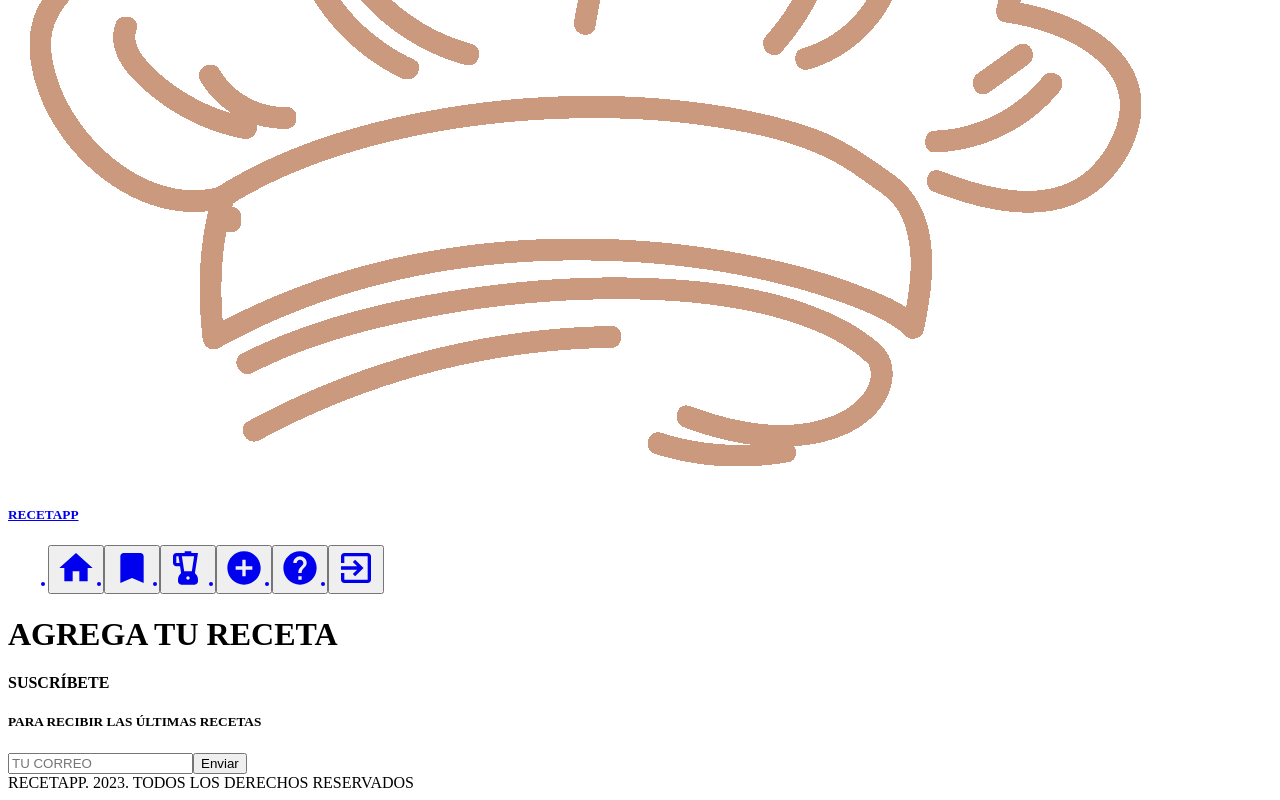
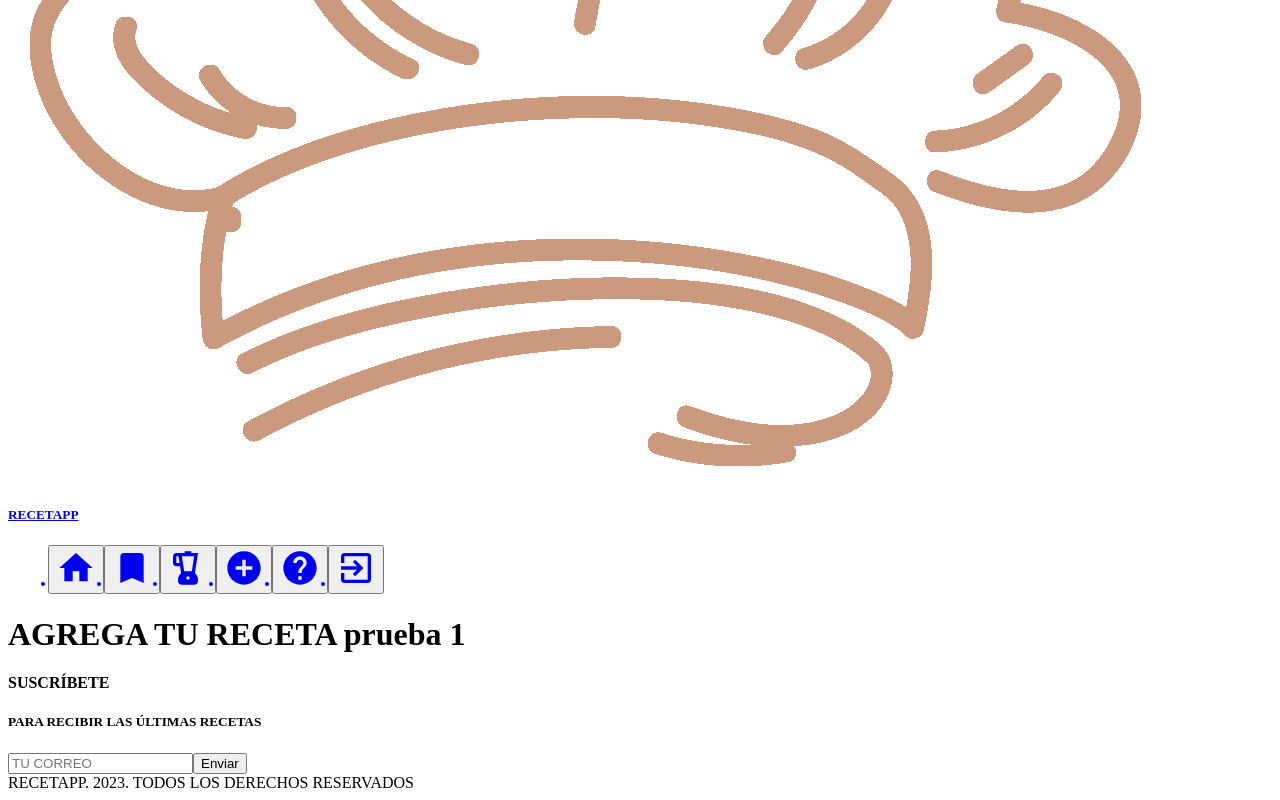
Before and after one commit to paaolaola/proyecto-final-gary-chesi-pao, a React (Vite) app: page /nueva-receta in a window 1280 px wide. Shown: the part 366-1166 px from the top of the page. Built offline with nearby package versions, Linux system fonts and the light colour scheme; the HTML template or start-up script is replaced by a standard one.

Commit message:
first commit gary

```diff
--- a/src/views/AgregarReceta.jsx
+++ b/src/views/AgregarReceta.jsx
@@ -4,7 +4,7 @@ const AgregarReceta = () => {
   return (
     <>
       <div>
-                <h1 className="titulos-global">AGREGA TU RECETA</h1>
+        <h1 className="titulos-global">AGREGA TU RECETA prueba 1</h1>
       </div>
       <div className="home-container"></div>
     </>
```
Lines whose indentation alone changed are shown as unchanged.
